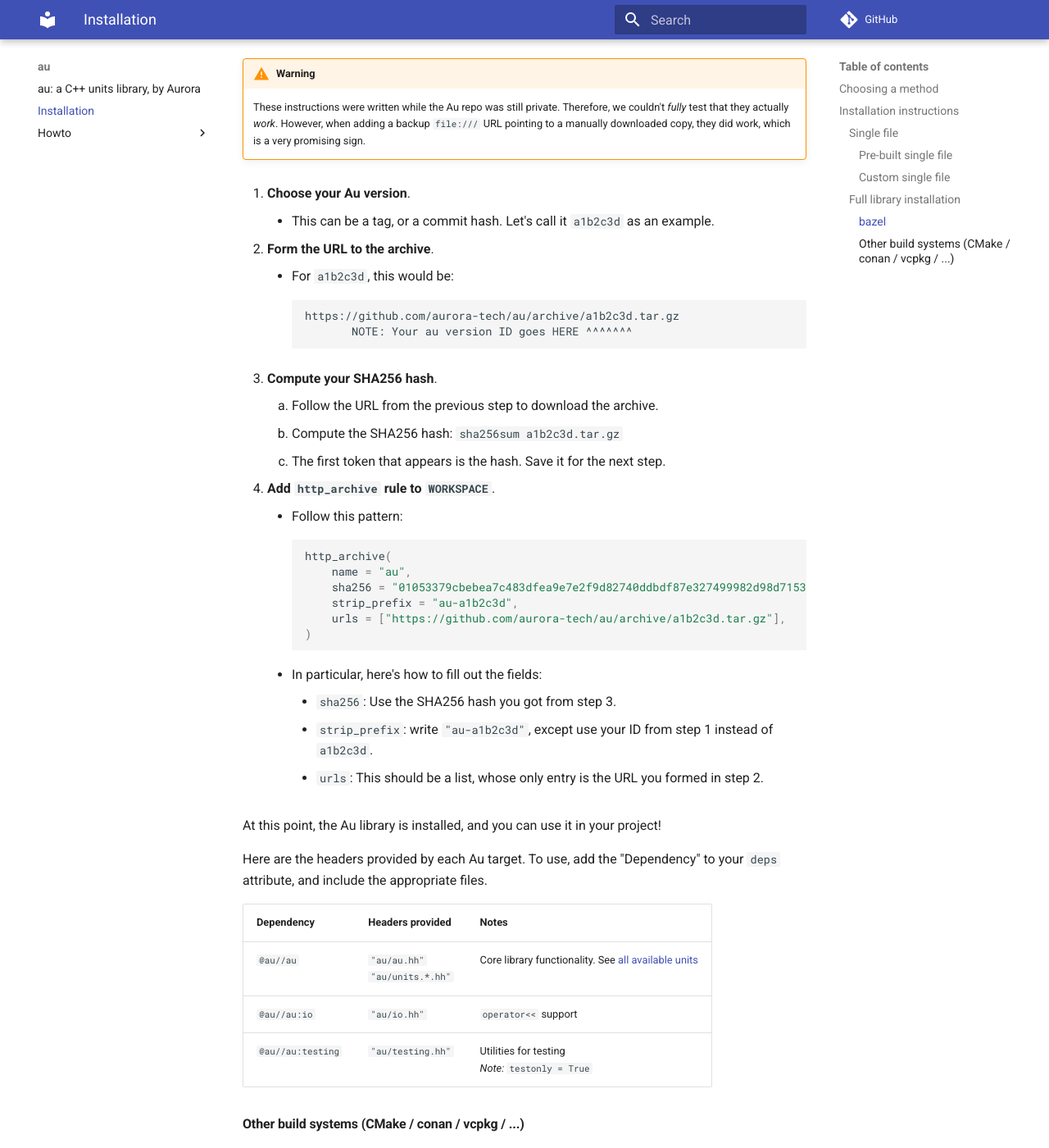
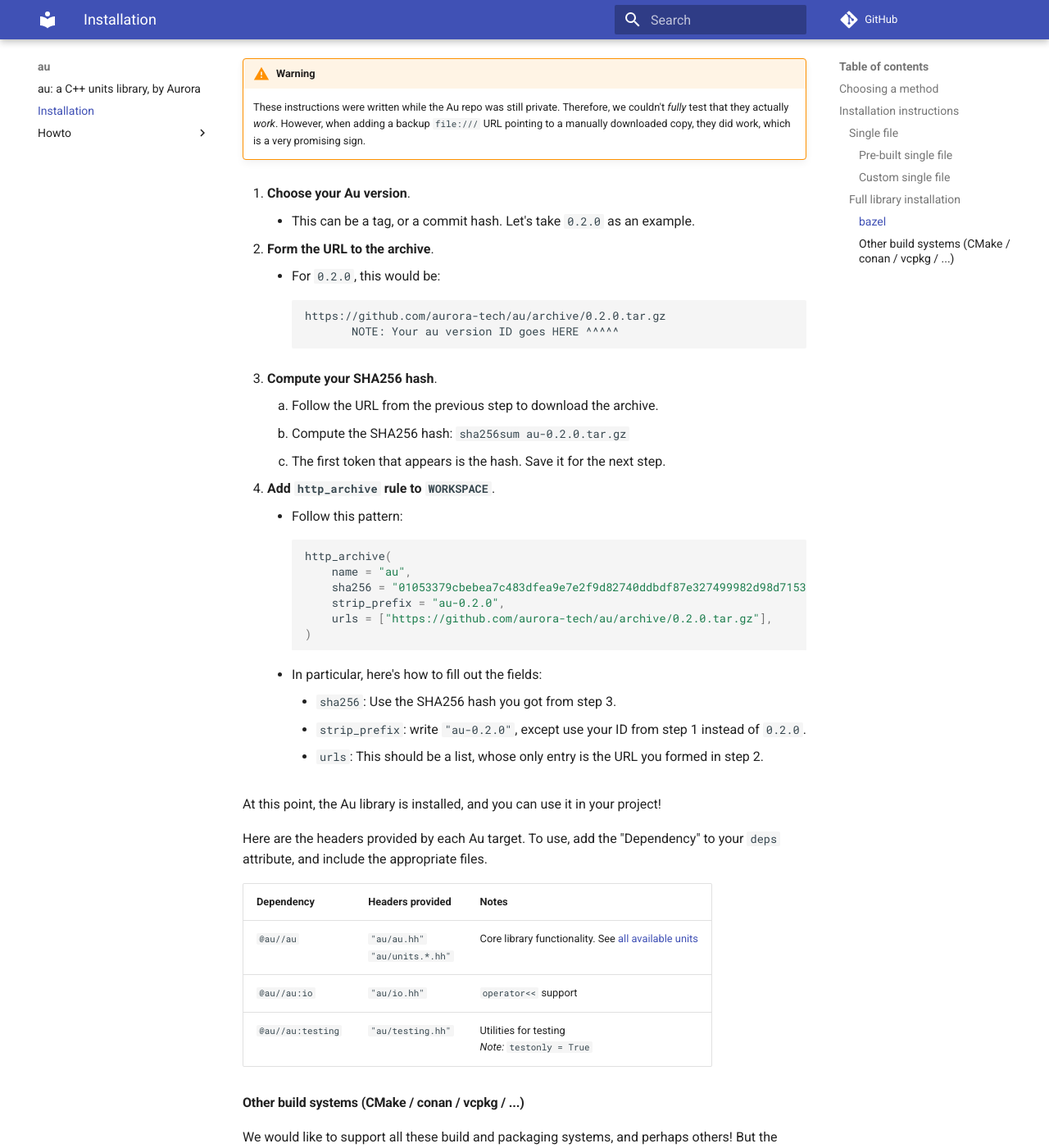
Before and after one commit to aurora-opensource/au, an MkDocs documentation site: the page built from docs/install.md, in a window 1280 px wide and 1400 px high, scrolled down 3693 px. Shown: the whole window at 82% size. Built offline with MkDocs 1.6.1 and Material for MkDocs 9.7.7, drawn with Linux system fonts in a browser that asks for light colours; comment, search, counter and statistics services are not loaded.

Commit message:
Use 0.2.0 instead of a1b2c3d
We have an actual release now!

````diff
--- a/docs/install.md
+++ b/docs/install.md
@@ -195,19 +195,19 @@ Now you have a file, `~/au.hh`, which you can add to your `third_party` folder.
     to a manually downloaded copy, they did work, which is a very promising sign.
 
 1. **Choose your Au version**.
-    - This can be a tag, or a commit hash.  Let's call it `a1b2c3d` as an example.
+    - This can be a tag, or a commit hash.  Let's take `0.2.0` as an example.
 
 2. **Form the URL to the archive**.
-    - For `a1b2c3d`, this would be:
+    - For `0.2.0`, this would be:
       ```
-      https://github.com/aurora-tech/au/archive/a1b2c3d.tar.gz
-             NOTE: Your au version ID goes HERE ^^^^^^^
+      https://github.com/aurora-tech/au/archive/0.2.0.tar.gz
+             NOTE: Your au version ID goes HERE ^^^^^
       ```
 
 
 3. **Compute your SHA256 hash**.
     1. Follow the URL from the previous step to download the archive.
-    2. Compute the SHA256 hash: `sha256sum a1b2c3d.tar.gz`
+    2. Compute the SHA256 hash: `sha256sum au-0.2.0.tar.gz`
     3. The first token that appears is the hash.  Save it for the next step.
 
 4. **Add `http_archive` rule to `WORKSPACE`**.
@@ -216,13 +216,13 @@ Now you have a file, `~/au.hh`, which you can add to your `third_party` folder.
       http_archive(
           name = "au",
           sha256 = "01053379cbebea7c483dfea9e7e2f9d82740ddbdf87e327499982d98d7153b59",
-          strip_prefix = "au-a1b2c3d",
-          urls = ["https://github.com/aurora-tech/au/archive/a1b2c3d.tar.gz"],
+          strip_prefix = "au-0.2.0",
+          urls = ["https://github.com/aurora-tech/au/archive/0.2.0.tar.gz"],
       )
       ```
     - In particular, here's how to fill out the fields:
         - `sha256`: Use the SHA256 hash you got from step 3.
-        - `strip_prefix`: write `"au-a1b2c3d"`, except use your ID from step 1 instead of `a1b2c3d`.
+        - `strip_prefix`: write `"au-0.2.0"`, except use your ID from step 1 instead of `0.2.0`.
         - `urls`: This should be a list, whose only entry is the URL you formed in step 2.
 
 At this point, the Au library is installed, and you can use it in your project!
````
